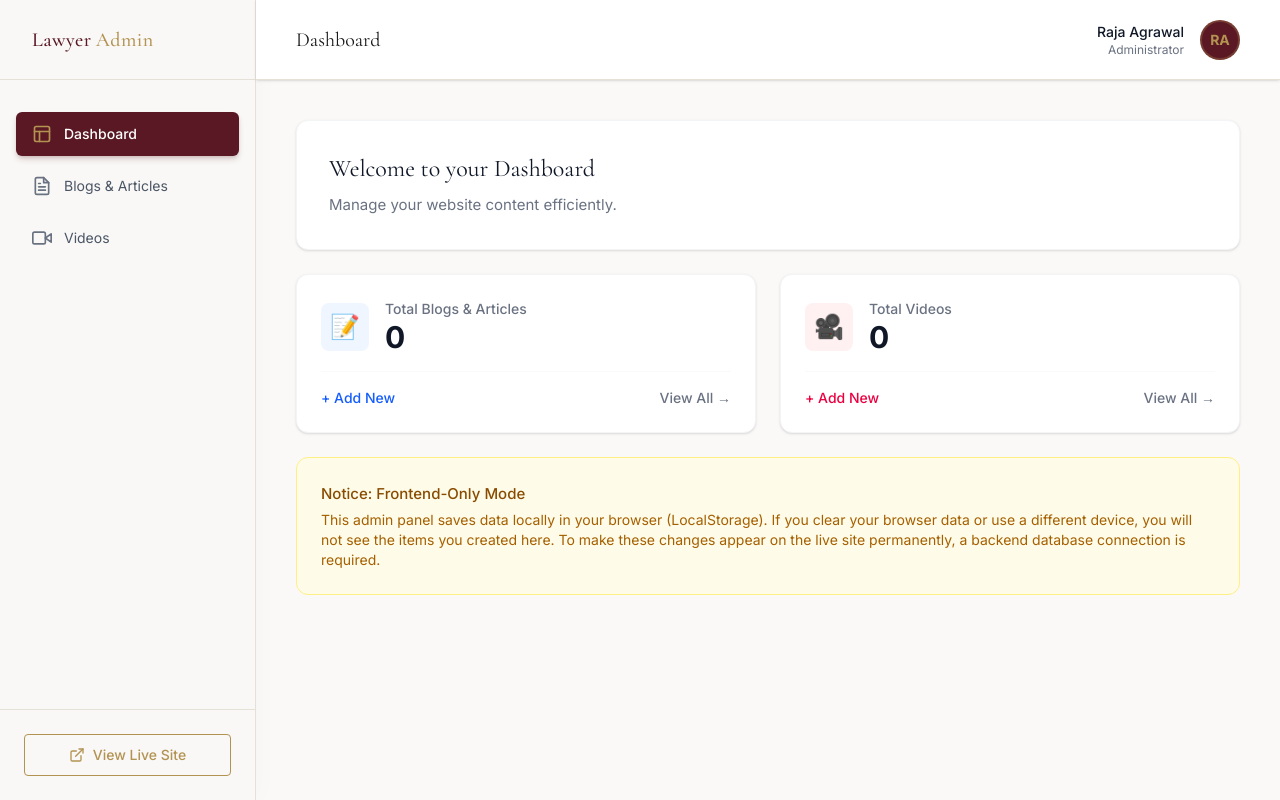
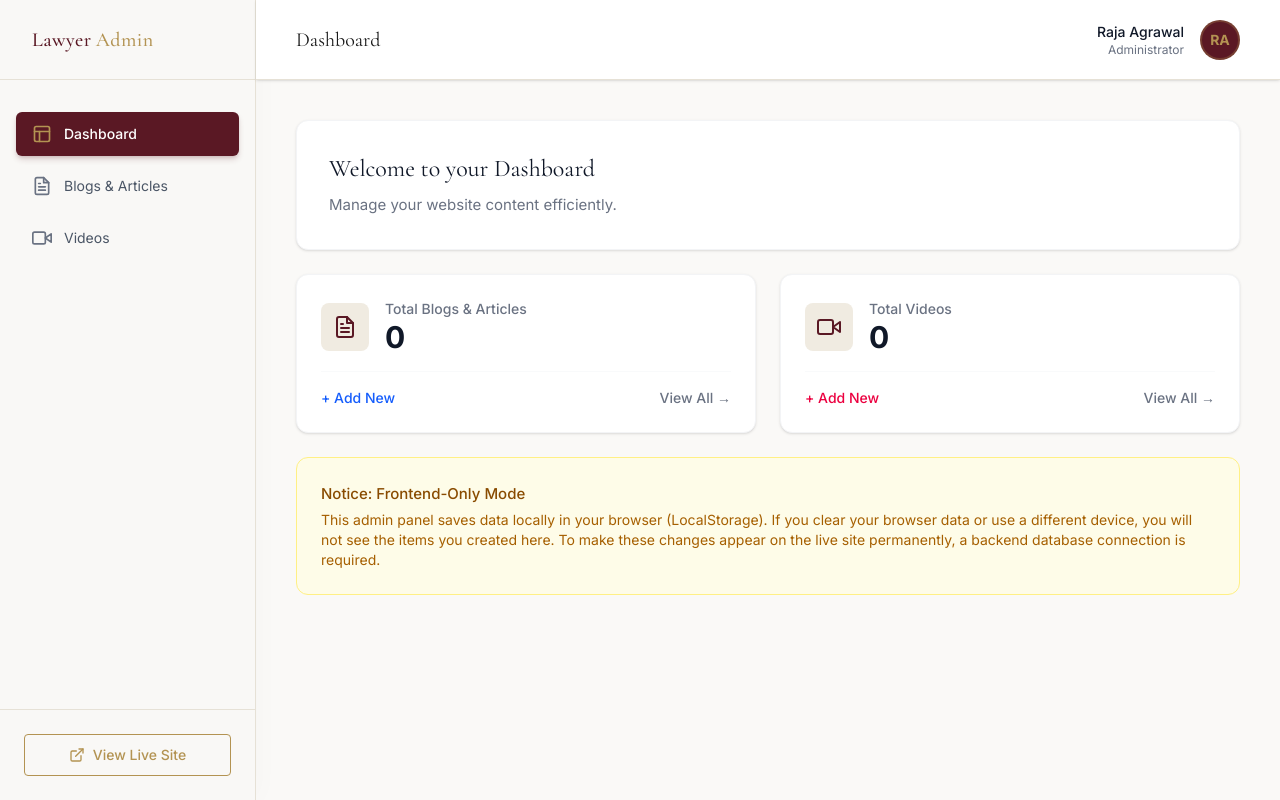
Before and after one commit to Rahul2749/LawyerWebsite, a Next.js app: page /admin-lawyersite in a window 1280 px wide. Built offline with nearby package versions, Linux system fonts and the light colour scheme.

Commit message:
Replace generic emojis with premium elegant SVGs across Admin Panel

```diff
--- a/src/app/admin-lawyersite/blogs/page.tsx
+++ b/src/app/admin-lawyersite/blogs/page.tsx
@@ -36,8 +36,10 @@ export default function BlogsList() {
 
       <div className="bg-white rounded-xl shadow-sm border border-gray-100 overflow-hidden">
         {blogs.length === 0 ? (
-          <div className="p-12 text-center">
-            <div className="text-4xl mb-3">📝</div>
+          <div className="p-16 text-center flex flex-col items-center">
+            <div className="w-16 h-16 bg-[#F0EBE1] rounded-full flex items-center justify-center text-[#5A1824] mb-4">
+              <svg width="32" height="32" viewBox="0 0 24 24" fill="none" stroke="currentColor" strokeWidth="1.5" strokeLinecap="round" strokeLinejoin="round"><path d="M14 2H6a2 2 0 0 0-2 2v16a2 2 0 0 0 2 2h12a2 2 0 0 0 2-2V8z"/><polyline points="14 2 14 8 20 8"/><line x1="16" y1="13" x2="8" y2="13"/><line x1="16" y1="17" x2="8" y2="17"/><polyline points="10 9 9 9 8 9"/></svg>
+            </div>
             <h3 className="text-lg font-medium text-gray-900 mb-1">No blogs yet</h3>
             <p className="text-gray-500 text-sm mb-4">Create your first article to get started.</p>
             <Link
--- a/src/app/admin-lawyersite/page.tsx
+++ b/src/app/admin-lawyersite/page.tsx
@@ -28,8 +28,8 @@ export default function AdminDashboard() {
         {/* Blogs Stat Card */}
         <div className="bg-white rounded-xl shadow-sm border border-gray-100 p-6 flex flex-col">
           <div className="flex items-center gap-4 mb-4">
-            <div className="w-12 h-12 bg-blue-50 rounded-lg flex items-center justify-center text-blue-600 text-2xl">
-              📝
+            <div className="w-12 h-12 bg-[#F0EBE1] rounded-lg flex items-center justify-center text-[#5A1824]">
+              <svg width="24" height="24" viewBox="0 0 24 24" fill="none" stroke="currentColor" strokeWidth="2" strokeLinecap="round" strokeLinejoin="round"><path d="M14 2H6a2 2 0 0 0-2 2v16a2 2 0 0 0 2 2h12a2 2 0 0 0 2-2V8z"/><polyline points="14 2 14 8 20 8"/><line x1="16" y1="13" x2="8" y2="13"/><line x1="16" y1="17" x2="8" y2="17"/><polyline points="10 9 9 9 8 9"/></svg>
             </div>
             <div>
               <p className="text-sm font-medium text-gray-500">Total Blogs & Articles</p>
@@ -49,8 +49,8 @@ export default function AdminDashboard() {
         {/* Videos Stat Card */}
         <div className="bg-white rounded-xl shadow-sm border border-gray-100 p-6 flex flex-col">
           <div className="flex items-center gap-4 mb-4">
-            <div className="w-12 h-12 bg-rose-50 rounded-lg flex items-center justify-center text-rose-600 text-2xl">
-              🎥
+            <div className="w-12 h-12 bg-[#F0EBE1] rounded-lg flex items-center justify-center text-[#5A1824]">
+              <svg width="24" height="24" viewBox="0 0 24 24" fill="none" stroke="currentColor" strokeWidth="2" strokeLinecap="round" strokeLinejoin="round"><path d="M23 7l-7 5 7 5V7z"/><rect x="1" y="5" width="15" height="14" rx="2" ry="2"/></svg>
             </div>
             <div>
               <p className="text-sm font-medium text-gray-500">Total Videos</p>
--- a/src/app/admin-lawyersite/videos/page.tsx
+++ b/src/app/admin-lawyersite/videos/page.tsx
@@ -36,8 +36,10 @@ export default function VideosList() {
 
       <div className="bg-white rounded-xl shadow-sm border border-gray-100 overflow-hidden">
         {videos.length === 0 ? (
-          <div className="p-12 text-center">
-            <div className="text-4xl mb-3">🎥</div>
+          <div className="p-16 text-center flex flex-col items-center">
+            <div className="w-16 h-16 bg-[#F0EBE1] rounded-full flex items-center justify-center text-[#5A1824] mb-4">
+              <svg width="32" height="32" viewBox="0 0 24 24" fill="none" stroke="currentColor" strokeWidth="1.5" strokeLinecap="round" strokeLinejoin="round"><path d="M23 7l-7 5 7 5V7z"/><rect x="1" y="5" width="15" height="14" rx="2" ry="2"/></svg>
+            </div>
             <h3 className="text-lg font-medium text-gray-900 mb-1">No videos yet</h3>
             <p className="text-gray-500 text-sm mb-4">Add your first video to get started.</p>
             <Link
```
